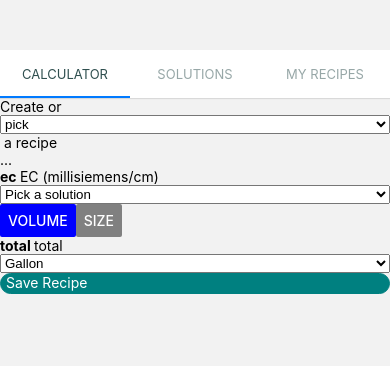
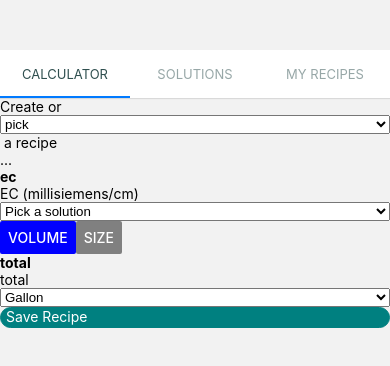
Before and after one commit to niole/hydrocalc-mobile, a React Native app: screen /Calculator in a window 390 px wide. Shown: the top 366 px of the page. Built offline with nearby package versions, Linux system fonts and the light colour scheme; what expo-linking would draw is missing.

Commit message:
Make row style toggleable

```diff
--- a/components/LabelValue.tsx
+++ b/components/LabelValue.tsx
@@ -9,10 +9,11 @@ type Props = {
   editable?: boolean;
   onChange?: (data: any) => void;
   onChangeNumber?: (data: any) => void;
+  rowStyle?: boolean;
 };
 
-export const LabelValue: React.FC<Props> = ({ label, value, editable, onChange, onChangeNumber }) => (
-  <View style={styles.container}>
+export const LabelValue: React.FC<Props> = ({ label, value, editable, onChange, onChangeNumber, rowStyle = false }) => (
+  <View style={rowStyle ? styles.containerRow : undefined}>
     <Text style={styles.label}>{label}</Text>
       {editable ? (
         <ValidatedTextInput defaultValue={`${value}`} onChangeText={onChange} onChangeNumber={onChangeNumber} />
@@ -23,7 +24,7 @@ export const LabelValue: React.FC<Props> = ({ label, value, editable, onChange,
 );
 
 const styles = StyleSheet.create({
-  container: {
+  containerRow: {
     flexDirection: 'row',
   },
   label: {
--- a/components/ValidatedTextInput.tsx
+++ b/components/ValidatedTextInput.tsx
@@ -12,6 +12,7 @@ type Props = {
   placeholder?: string;
   maxSize?: number;
   defaultValue?: string;
+  rowStyle?: boolean;
 };
 
 export const ValidatedTextInput: React.FC<Props> = ({
@@ -23,6 +24,7 @@ export const ValidatedTextInput: React.FC<Props> = ({
   onValidationFail,
   maxSize,
   defaultValue,
+  rowStyle = false
 }) => {
   const [errorMsg, setErrorMsg] = React.useState<string | undefined>();
   const handleShowValidationFailure = (errorMsg: string) => {
@@ -42,14 +44,14 @@ export const ValidatedTextInput: React.FC<Props> = ({
 
   return (
     <View style={{ maxWidth: maxSize }}>
-      <View style={styles.labelGroup}>
-        {label && <Text style={styles.label}>{`${label} `}</Text>}
+      <View style={rowStyle ? styles.labelGroupRow : undefined}>
+        {label && <View><Text style={styles.label}>{`${label} `}</Text></View>}
         <TextInput
           defaultValue={defaultValue}
           placeholder={placeholder}
           onChangeText={onChangeText ? handleOnChange(validation, onChangeText, handleValidationStringSuccess) : onChangeNumber ? handleOnChangeNumber(validation, handleValidationNumberSuccess, handleShowValidationFailure) : undefined}
         />
-        </View>
+      </View>
       {errorMsg && <Text style={styles.errorMsg}>{errorMsg}</Text>}
     </View>
   );
@@ -113,7 +115,7 @@ const styles = StyleSheet.create({
   label: {
     fontWeight: 'bold',
   },
-  labelGroup: {
+  labelGroupRow: {
     flexDirection: 'row'
   },
   errorMsg: {
```
